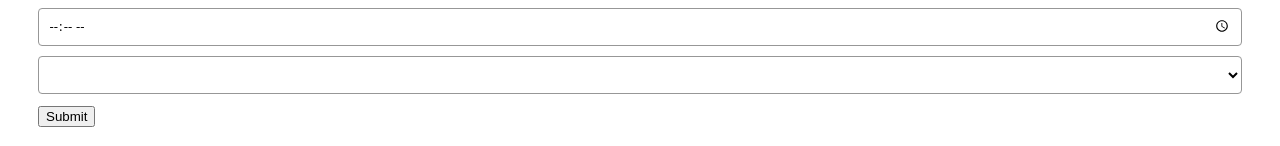
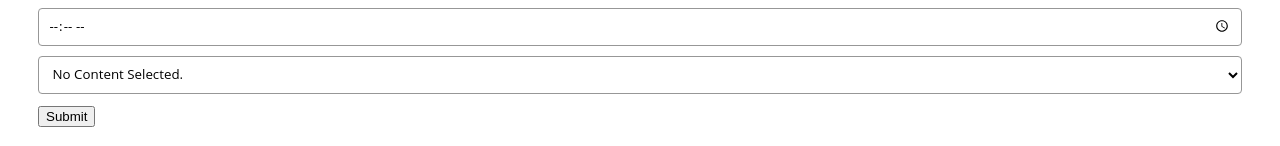
Before and after one commit to paxman234/appointment-planner, a React (Create React App) app: page /appointments in a window 1280 px wide. Shown: the part 229-375 px from the top of the page. Built offline with nearby package versions, Linux system fonts and the light colour scheme.

Commit message:
select box displaying with default value.

```diff
--- a/src/components/contactPicker/ContactPicker.js
+++ b/src/components/contactPicker/ContactPicker.js
@@ -5,7 +5,7 @@ export const ContactPicker = ({name, value, contacts, onChange}) => {
   // const contactOptions = contacts.map((contact) => contact["name"]);
   return (
     <select id="contactsList" form="appointmentForm" name={name} value onChange={onChange}>
-      {/* <option key={0} name="default" value=""></option> */}
+      <option name="default" value="">No Content Selected.</option>
       {contacts.map((contact, index) => (
         <option key={index} name={contact["name"]} value={contact}>{contact.name}</option>
       ))
```
